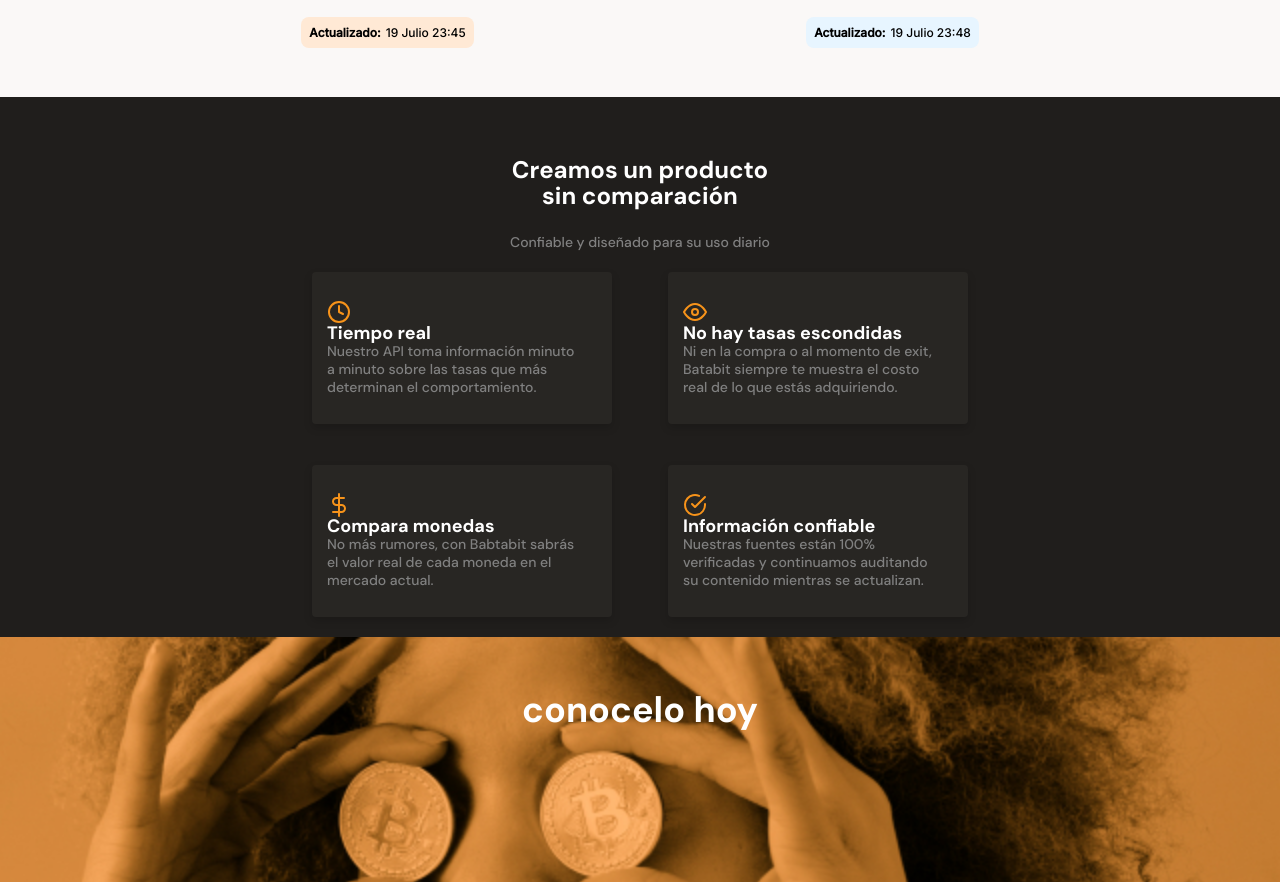
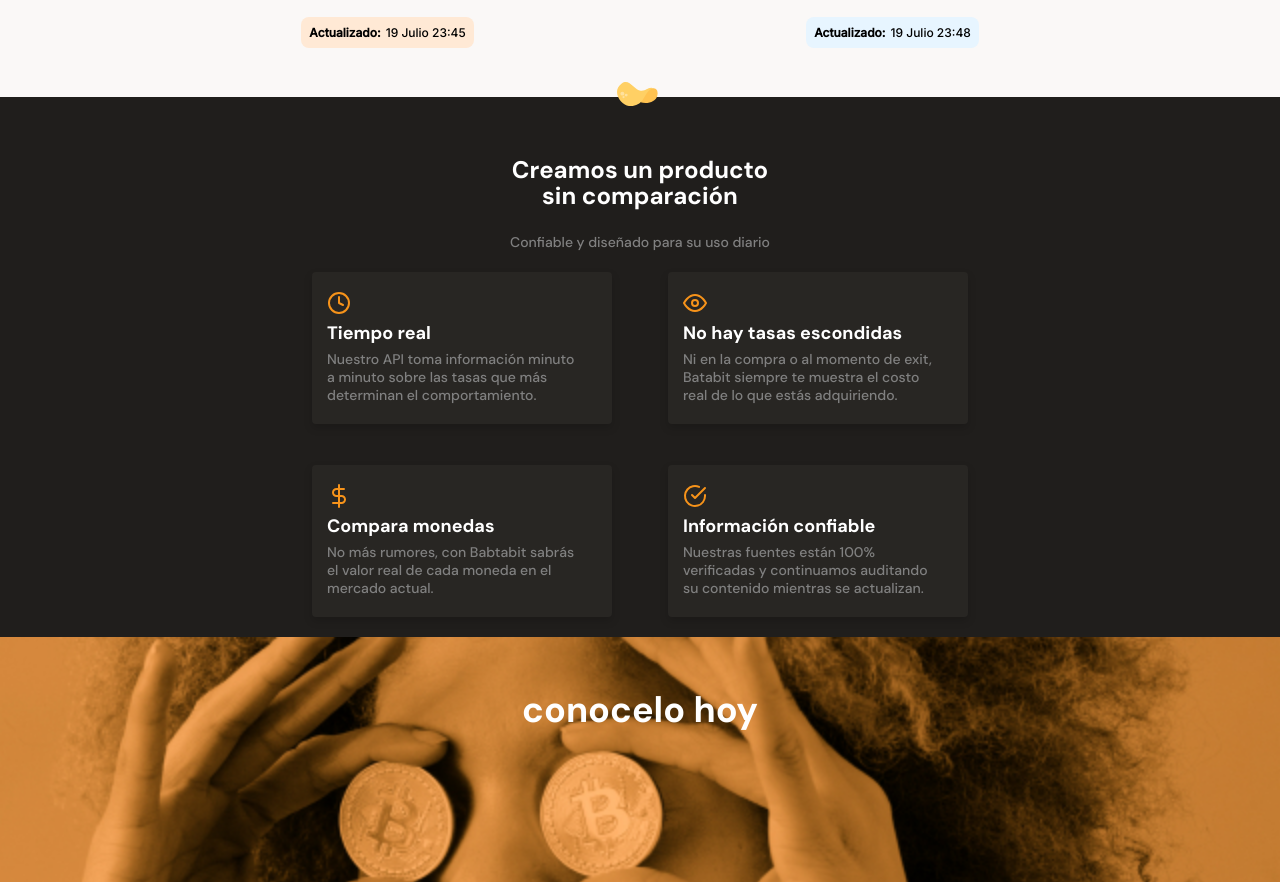
Before and after one commit to cisaias1999/Bitcoin-Batatabit, a plain HTML site: page index.html in a window 1280 px wide. Shown: the part 921-1803 px from the top of the page. Drawn offline with Linux system fonts and the light colour scheme.

Commit message:
update last changes

```diff
--- a/index.html
+++ b/index.html
@@ -106,6 +106,7 @@ font-family: 'Inter', sans-serif;-->
 
       <section class="main_container">
         <div class="main_container_details">
+          <img src="./assets/icons/batata.svg" alt="imagen de una batata" />
           <h2>Creamos un producto sin comparación</h2>
           <p>Confiable y diseñado para su uso diario</p>
         </div>
--- a/styles.css
+++ b/styles.css
@@ -333,6 +333,12 @@ main {
   display: flex;
   flex-direction: column;
 }
+.main_container_details img {
+  position: absolute;
+  z-index: 100;
+  top: -15px;
+  right: calc(50% - 18px);
+}
 .main_container_details h2 {
   align-self: center;
   width: 288px;
@@ -629,6 +635,10 @@ ul li a {
   .main_container_item {
     width: 300px;
   }
+  .main_container_item_info {
+    width: 90%;
+    height: 130px;
+  }
 }
 
 @media only screen and (min-width: 1024px) {
@@ -659,6 +669,8 @@ ul li a {
     width: 60%;
     height: 400px;
   }
-  .main_container_item {
+  .main_container_item_info {
+    width: 90%;
+    height: 130px;
   }
 }
```
